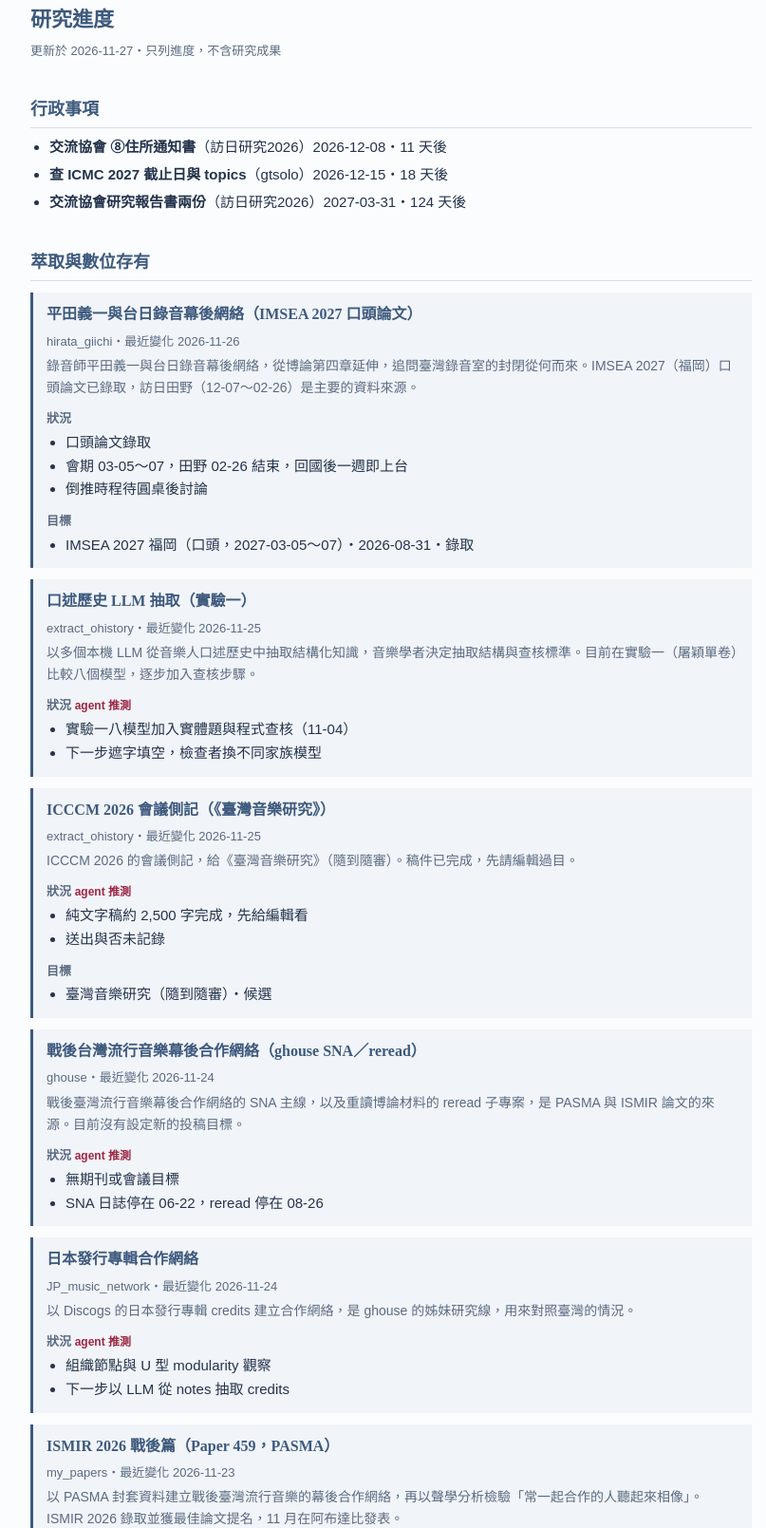
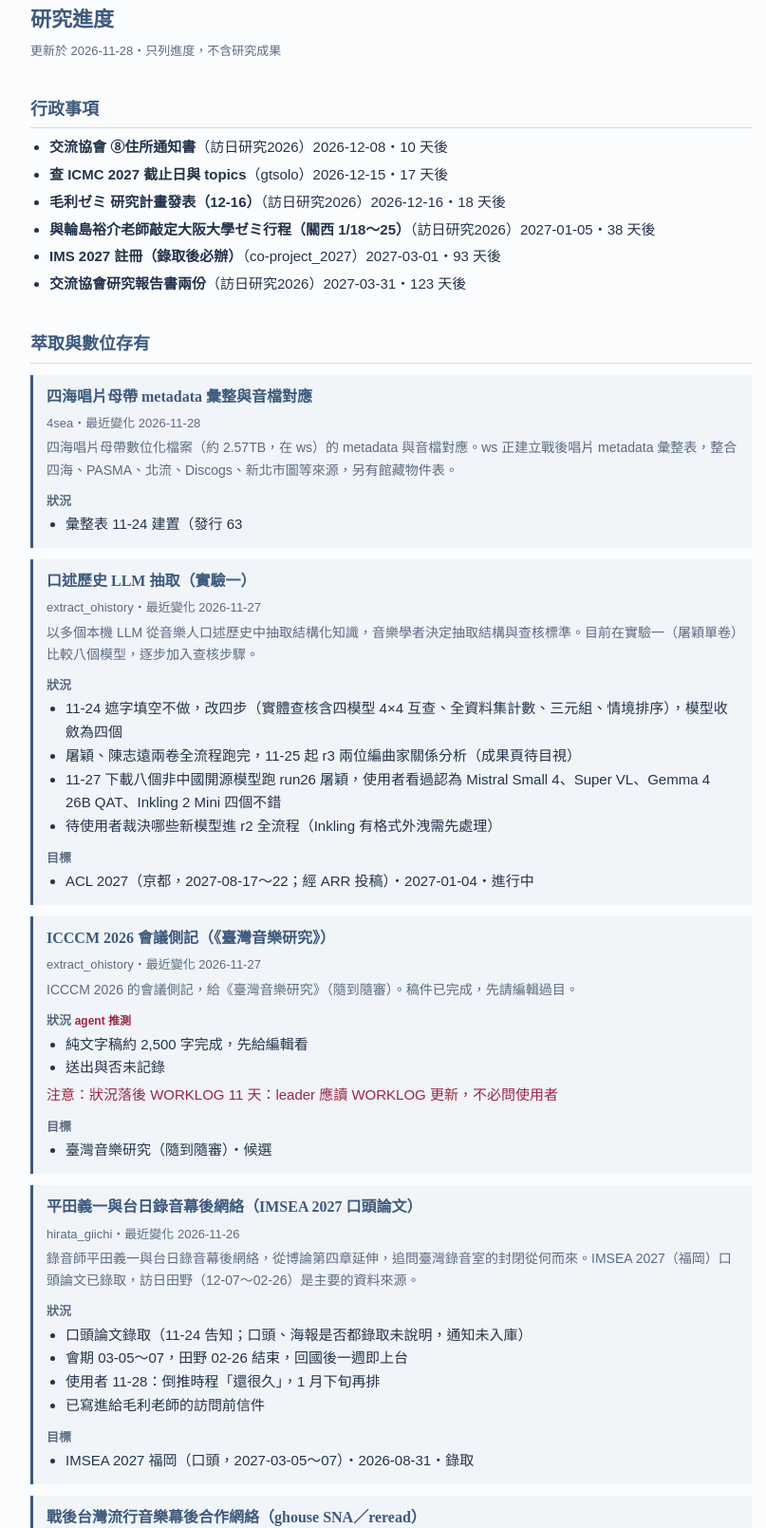
Before and after one commit to bkwmt/team-leader, a plain HTML site: page index.html in a window 1280 px wide. Shown: the part 21-1630 px from the top of the page at 95% size, without its empty margins (228-1035 px from the left). Drawn offline with Linux system fonts and the light colour scheme.

Commit message:
進度頁 2026-11-28

```diff
--- a/index.html
+++ b/index.html
@@ -18,21 +18,23 @@ p{margin:4px 0} ul{margin:2px 0;padding-left:20px} .meta{color:var(--muted);font
 .about{color:var(--muted);font-size:14px} .warn{color:var(--accent)} .guess{color:var(--accent);font-size:12px} .admin li{margin:4px 0}
 </style></head>
 <body><main>
-<h1>研究進度</h1><p class="meta">更新於 2026-11-27・只列進度，不含研究成果</p>
-<h2>行政事項</h2><ul class="admin"><li><b>交流協會 ⑧住所通知書</b>（訪日研究2026）2026-12-08・11 天後</li><li><b>查 ICMC 2027 截止日與 topics</b>（gtsolo）2026-12-15・18 天後</li><li><b>交流協會研究報告書兩份</b>（訪日研究2026）2027-03-31・124 天後</li></ul>
+<h1>研究進度</h1><p class="meta">更新於 2026-11-28・只列進度，不含研究成果</p>
+<h2>行政事項</h2><ul class="admin"><li><b>交流協會 ⑧住所通知書</b>（訪日研究2026）2026-12-08・10 天後</li><li><b>查 ICMC 2027 截止日與 topics</b>（gtsolo）2026-12-15・17 天後</li><li><b>毛利ゼミ 研究計畫發表（12-16）</b>（訪日研究2026）2026-12-16・18 天後</li><li><b>與輪島裕介老師敲定大阪大學ゼミ行程（關西 1/18～25）</b>（訪日研究2026）2027-01-05・38 天後</li><li><b>IMS 2027 註冊（錄取後必辦）</b>（co-project_2027）2027-03-01・93 天後</li><li><b>交流協會研究報告書兩份</b>（訪日研究2026）2027-03-31・123 天後</li></ul>
 <h2>萃取與數位存有</h2>
-<section id="hirata-imsea2027"><h3><a href="#hirata-imsea2027">平田義一與台日錄音幕後網絡（IMSEA 2027 口頭論文）</a></h3><p class="meta">hirata_giichi・最近變化 2026-11-26</p><p class="about">錄音師平田義一與台日錄音幕後網絡，從博論第四章延伸，追問臺灣錄音室的封閉從何而來。IMSEA 2027（福岡）口頭論文已錄取，訪日田野（12-07～02-26）是主要的資料來源。</p><h4>狀況</h4><ul><li>口頭論文錄取</li><li>會期 03-05～07，田野 02-26 結束，回國後一週即上台</li><li>倒推時程待圓桌後討論</li></ul><h4>目標</h4><ul><li>IMSEA 2027 福岡（口頭，2027-03-05～07）・2026-08-31・錄取</li></ul></section>
-<section id="extract-ohistory"><h3><a href="#extract-ohistory">口述歷史 LLM 抽取（實驗一）</a></h3><p class="meta">extract_ohistory・最近變化 2026-11-25</p><p class="about">以多個本機 LLM 從音樂人口述歷史中抽取結構化知識，音樂學者決定抽取結構與查核標準。目前在實驗一（屠穎單卷）比較八個模型，逐步加入查核步驟。</p><h4>狀況 <span class="guess">agent 推測</span></h4><ul><li>實驗一八模型加入實體題與程式查核（11-04）</li><li>下一步遮字填空，檢查者換不同家族模型</li></ul></section>
-<section id="icccm-report-tmr"><h3><a href="#icccm-report-tmr">ICCCM 2026 會議側記（《臺灣音樂研究》）</a></h3><p class="meta">extract_ohistory・最近變化 2026-11-25</p><p class="about">ICCCM 2026 的會議側記，給《臺灣音樂研究》（隨到隨審）。稿件已完成，先請編輯過目。</p><h4>狀況 <span class="guess">agent 推測</span></h4><ul><li>純文字稿約 2,500 字完成，先給編輯看</li><li>送出與否未記錄</li></ul><h4>目標</h4><ul><li>臺灣音樂研究（隨到隨審）・候選</li></ul></section>
-<section id="ghouse-sna"><h3><a href="#ghouse-sna">戰後台灣流行音樂幕後合作網絡（ghouse SNA／reread）</a></h3><p class="meta">ghouse・最近變化 2026-11-24</p><p class="about">戰後臺灣流行音樂幕後合作網絡的 SNA 主線，以及重讀博論材料的 reread 子專案，是 PASMA 與 ISMIR 論文的來源。目前沒有設定新的投稿目標。</p><h4>狀況 <span class="guess">agent 推測</span></h4><ul><li>無期刊或會議目標</li><li>SNA 日誌停在 06-22，reread 停在 08-26</li></ul></section>
-<section id="jp-music-network"><h3><a href="#jp-music-network">日本發行專輯合作網絡</a></h3><p class="meta">JP_music_network・最近變化 2026-11-24</p><p class="about">以 Discogs 的日本發行專輯 credits 建立合作網絡，是 ghouse 的姊妹研究線，用來對照臺灣的情況。</p><h4>狀況 <span class="guess">agent 推測</span></h4><ul><li>組織節點與 U 型 modularity 觀察</li><li>下一步以 LLM 從 notes 抽取 credits</li></ul></section>
+<section id="sihai-masters"><h3><a href="#sihai-masters">四海唱片母帶 metadata 彙整與音檔對應</a></h3><p class="meta">4sea・最近變化 2026-11-28</p><p class="about">四海唱片母帶數位化檔案（約 2.57TB，在 ws）的 metadata 與音檔對應。ws 正建立戰後唱片 metadata 彙整表，整合四海、PASMA、北流、Discogs、新北市圖等來源，另有館藏物件表。</p><h4>狀況</h4><ul><li>彙整表 11-24 建置（發行 63</li></ul></section>
+<section id="extract-ohistory"><h3><a href="#extract-ohistory">口述歷史 LLM 抽取（實驗一）</a></h3><p class="meta">extract_ohistory・最近變化 2026-11-27</p><p class="about">以多個本機 LLM 從音樂人口述歷史中抽取結構化知識，音樂學者決定抽取結構與查核標準。目前在實驗一（屠穎單卷）比較八個模型，逐步加入查核步驟。</p><h4>狀況</h4><ul><li>11-24 遮字填空不做，改四步（實體查核含四模型 4×4 互查、全資料集計數、三元組、情境排序），模型收斂為四個</li><li>屠穎、陳志遠兩卷全流程跑完，11-25 起 r3 兩位編曲家關係分析（成果頁待目視）</li><li>11-27 下載八個非中國開源模型跑 run26 屠穎，使用者看過認為 Mistral Small 4、Super VL、Gemma 4 26B QAT、Inkling 2 Mini 四個不錯</li><li>待使用者裁決哪些新模型進 r2 全流程（Inkling 有格式外洩需先處理）</li></ul><h4>目標</h4><ul><li>ACL 2027（京都，2027-08-17～22；經 ARR 投稿）・2027-01-04・進行中</li></ul></section>
+<section id="icccm-report-tmr"><h3><a href="#icccm-report-tmr">ICCCM 2026 會議側記（《臺灣音樂研究》）</a></h3><p class="meta">extract_ohistory・最近變化 2026-11-27</p><p class="about">ICCCM 2026 的會議側記，給《臺灣音樂研究》（隨到隨審）。稿件已完成，先請編輯過目。</p><h4>狀況 <span class="guess">agent 推測</span></h4><ul><li>純文字稿約 2,500 字完成，先給編輯看</li><li>送出與否未記錄</li></ul><p class="warn">注意：狀況落後 WORKLOG 11 天：leader 應讀 WORKLOG 更新，不必問使用者</p><h4>目標</h4><ul><li>臺灣音樂研究（隨到隨審）・候選</li></ul></section>
+<section id="hirata-imsea2027"><h3><a href="#hirata-imsea2027">平田義一與台日錄音幕後網絡（IMSEA 2027 口頭論文）</a></h3><p class="meta">hirata_giichi・最近變化 2026-11-26</p><p class="about">錄音師平田義一與台日錄音幕後網絡，從博論第四章延伸，追問臺灣錄音室的封閉從何而來。IMSEA 2027（福岡）口頭論文已錄取，訪日田野（12-07～02-26）是主要的資料來源。</p><h4>狀況</h4><ul><li>口頭論文錄取（11-24 告知；口頭、海報是否都錄取未說明，通知未入庫）</li><li>會期 03-05～07，田野 02-26 結束，回國後一週即上台</li><li>使用者 11-28：倒推時程「還很久」，1 月下旬再排</li><li>已寫進給毛利老師的訪問前信件</li></ul><h4>目標</h4><ul><li>IMSEA 2027 福岡（口頭，2027-03-05～07）・2026-08-31・錄取</li></ul></section>
+<section id="ghouse-sna"><h3><a href="#ghouse-sna">戰後台灣流行音樂幕後合作網絡（ghouse SNA／reread）</a></h3><p class="meta">ghouse・最近變化 2026-11-24</p><p class="about">戰後臺灣流行音樂幕後合作網絡的 SNA 主線，以及重讀博論材料的 reread 子專案，是 PASMA 與 ISMIR 論文的來源。目前沒有設定新的投稿目標。</p><h4>狀況</h4><ul><li>北流資料清理完成（11-21），單詞由 Claude 代判後佇列剩 380 待人工</li><li>11-24 定出團體與機構的區分、自然錄音的物種名另立一類，SNA 名字修正對應與排除清單已交 ws 四海彙整表並核對通過</li><li>待決定：132 組大小寫重複人物是否補進 alias_map</li><li>仍無投稿目標</li></ul></section>
+<section id="jp-music-network"><h3><a href="#jp-music-network">日本發行專輯合作網絡</a></h3><p class="meta">JP_music_network・最近變化 2026-11-24</p><p class="about">以 Discogs 的日本發行專輯 credits 建立合作網絡，是 ghouse 的姊妹研究線，用來對照臺灣的情況。</p><h4>狀況 <span class="guess">agent 推測</span></h4><ul><li>組織節點與 U 型 modularity 觀察</li><li>下一步以 LLM 從 notes 抽取 credits</li><li>11-24 只有資料移到外接碟 MCTLab（執行前須接上），研究本身無新進展</li></ul></section>
 <section id="ismir2026-postwar"><h3><a href="#ismir2026-postwar">ISMIR 2026 戰後篇（Paper 459，PASMA）</a></h3><p class="meta">my_papers・最近變化 2026-11-23</p><p class="about">以 PASMA 封套資料建立戰後臺灣流行音樂的幕後合作網絡，再以聲學分析檢驗「常一起合作的人聽起來相像」。ISMIR 2026 錄取並獲最佳論文提名，11 月在阿布達比發表。</p><h4>狀況</h4><ul><li>已發表（最佳論文提名，未獲獎）</li><li>擴寫 TISMIR 期刊版</li><li>PASMA 網站內容審閱與陳志遠生年勘誤（論文 1941、網站 1950）待處理</li></ul><h4>目標</h4><ul><li>ISMIR 2026・2026-08-03・錄取</li><li>TISMIR（ISMIR 論文擴充為期刊版；最佳論文提名者擴寫投稿為不成文慣例，隨時收稿，截止日未定）・進行中</li></ul></section>
-<section id="ntubonn-mecad"><h3><a href="#ntubonn-mecad">NTU-Bonn mecad 抽取與可視化</a></h3><p class="meta">NTU-Bonn・最近變化 2026-11-23</p><p class="about">台德合作計畫（NSTC-DFG 2027–2030）中由我負責的歷史資料抽取與可視化。德方負責事件資料庫與前端，台方負責方法與分析；正式經費開始前要交付事件篩選與學術摘要抽取的 pilot。</p><h4>狀況</h4><ul><li>海報錄取，楊建章與 Tobias Janz 的 panel 未錄（與投稿時「偏好 panel」相反）</li><li>P0–P3 全量完成，學術摘要 pilot 未開始</li></ul><h4>目標</h4><ul><li>IMSEA 2027 海報（與蘇黎合投）・2026-08-31・錄取</li><li>台北 kick-off workshop（2027-03 初，日期暫定）・2027-03-01・進行中</li></ul></section>
+<section id="ntubonn-mecad"><h3><a href="#ntubonn-mecad">NTU-Bonn mecad 抽取與可視化</a></h3><p class="meta">NTU-Bonn・最近變化 2026-11-23</p><p class="about">台德合作計畫（NSTC-DFG 2027–2030）中由我負責的歷史資料抽取與可視化。德方負責事件資料庫與前端，台方負責方法與分析；正式經費開始前要交付事件篩選與學術摘要抽取的 pilot。</p><h4>狀況</h4><ul><li>海報錄取，楊建章與 Tobias Janz 的 panel 未錄（與投稿時「偏好 panel」相反）</li><li>P0–P3 全量完成，學術摘要 pilot 未開始</li><li>11-23 只有桌面舊快照歸檔，研究本身自 09-02 後無新進展</li></ul><h4>目標</h4><ul><li>IMSEA 2027 海報（與蘇黎合投）・2026-08-31・錄取</li><li>台北 kick-off workshop（2027-03 初，日期暫定）・2027-03-01・進行中</li></ul></section>
 <section id="prewar-stem-tagging"><h3><a href="#prewar-stem-tagging">戰前 78 轉分軌自動標註</a></h3><p class="meta">prewar_stem_tagging・最近變化 2026-11-18</p><p class="about">戰前 78 轉錄音經 demucs 分軌後，自動標註純樂器、純雜音等片段，作為資料增強素材庫，下游是鈞右的 RoFormer 預訓練。主管線在工作站，mac 端負責黃金標準試聽工具與公開站。</p><h4>狀況 <span class="guess">agent 推測</span></h4><ul><li>4／8／10 秒三種窗長全量完成並公開</li><li>黃金標準兩輪（各 120 窗）0 筆，等使用者標註</li><li>尚未通知鈞右下載區新選項</li></ul></section>
-<section id="muhou-journal-ab"><h3><a href="#muhou-journal-ab">博論改寫兩篇英文期刊（A 事件史、B 方法論）</a></h3><p class="meta">my_papers・最近變化 2026-08-04</p><p class="about">把博論拆寫成兩篇英文期刊論文：A 篇寫錄音實踐的標準化（事件史），B 篇寫以幕後為方法（方法論）。由 Claude 出英文初稿、作者逐節重寫，原訂兩篇同時投出。</p><h4>狀況</h4><ul><li>骨架 v2 已建（08-04）</li><li>待決定 muhou 英文注解與交付節奏</li><li>照現況年底投出會來不及，三條路（加快、先投 A 篇、延到訪日後）圓桌結束後再討論</li></ul><p class="warn">注意：照現況會來不及：可加快、修改內容或轉投其他會議</p><p class="warn">注意：WORKLOG 已 115 天沒有紀錄</p><h4>目標</h4><ul><li>Ethnomusicology／Ethnomusicology Forum（刊物未綁定）・2026-12-31・進行中</li></ul></section>
+<section id="muhou-journal-ab"><h3><a href="#muhou-journal-ab">博論改寫兩篇英文期刊（A 事件史、B 方法論）</a></h3><p class="meta">my_papers・最近變化 2026-08-04</p><p class="about">把博論拆寫成兩篇英文期刊論文：A 篇寫錄音實踐的標準化（事件史），B 篇寫以幕後為方法（方法論）。由 Claude 出英文初稿、作者逐節重寫，原訂兩篇同時投出。</p><h4>狀況</h4><ul><li>骨架 v2 已建（08-04）</li><li>11-28 使用者決定加快，維持 12-31 兩篇同投（與 ACL 01-04、毛利ゼミ 12-16、12-07 出國同時進行）</li></ul><p class="warn">注意：照現況會來不及：可加快、修改內容或轉投其他會議</p><p class="warn">注意：WORKLOG 已 116 天沒有紀錄</p><h4>目標</h4><ul><li>Ethnomusicology／Ethnomusicology Forum（刊物未綁定）・2026-12-31・進行中</li></ul></section>
+<section id="prewar-transimperial-ims2027"><h3><a href="#prewar-transimperial-ims2027">戰前臺灣音樂作為跨帝國生態系（IMS 2027 Free Paper）</a></h3><p class="meta">co-project_2027・最近變化 2026-07-09</p><p class="about">以 Fumitaka Yamauchi 的 transimperial 概念為出發點，把戰前臺灣音樂視為跨越多重帝國秩序、在地實踐與區域媒體網絡形成的音樂生態系；以 AI 輔助方法（跨語言實體對齊、事件與關係抽取、多模態表徵、時間網絡分析）重新接回散落各處、跨語言與跨媒介的史料。</p><h4>狀況</h4><ul><li>Free Paper 錄取（2026-11-26 通知）</li><li>題目 Prewar Taiwanese Music as a Transimperial Ecosystem：AI-assisted Reconstruction across Fragmented and Multimodal Archives</li></ul><p class="warn">注意：WORKLOG 已 142 天沒有紀錄</p><h4>目標</h4><ul><li>IMS 2027 第 22 屆大會（挪威 Stavanger，2027-08-02～06）・2026-06-15・錄取</li></ul><h4>里程碑</h4><ul><li>IMS 註冊（2027-01-11 開放）・2027-03-01</li></ul></section>
 <h2>音樂分析與表演應用</h2>
-<section id="gtsolo"><h3><a href="#gtsolo">吉他即興音訊＋手部影像資料集與無監督 token</a></h3><p class="meta">gtsolo・最近變化 2026-11-27</p><p class="about">錄製本人的電吉他即興 solo，同步取得 DI 與按弦手影像，不逐音標註，讓模型自己找出演奏單位再做 solo 生成。先以 iPhone 做前導實驗，正式錄製一次做完（光學動作捕捉＋多視角影片＋音訊）。</p><h4>狀況</h4><ul><li>題目成形，文獻收集進行中</li><li>前導實驗出國前開始</li><li>ICMC 走哪一條路未定</li></ul><h4>目標</h4><ul><li>ICMC 2027 桃園（短論文，截止日未公布）・候選</li></ul><h4>里程碑</h4><ul><li>iPhone 前導實驗・2026-12-06</li></ul></section>
-<section id="jazzification"><h3><a href="#jazzification">Jazzification</a></h3><p class="meta">Jazzification・最近變化 2026-11-24</p><p class="about">以爵士樂 corpus 試驗 rule based 為主的音樂分析，也不排斥以計算方法發展互動式的音樂與表演應用。</p><h4>狀況 <span class="guess">agent 推測</span></h4><ul><li>全資料庫 quantize 完成（456 首 solo）</li><li>下一步三連音偵測、跨小節連結線、抽聽驗證</li></ul></section>
+<section id="gtsolo"><h3><a href="#gtsolo">吉他即興音訊＋手部影像資料集與無監督 token</a></h3><p class="meta">gtsolo・最近變化 2026-11-28</p><p class="about">錄製本人的電吉他即興 solo，同步取得 DI 與按弦手影像，不逐音標註，讓模型自己找出演奏單位再做 solo 生成。先以 iPhone 做前導實驗，正式錄製一次做完（光學動作捕捉＋多視角影片＋音訊）。</p><h4>狀況</h4><ul><li>投稿目標 11-26 改為 ISMIR、SMC（ICMC 不列主力）</li><li>前導實驗未錄製，30 秒試拍與 ws 解碼仍訂 12-07 前</li><li>11-27 文獻補查約 92 筆，論文改以單人深度、控制區多 take、無監督單位區隔</li><li>網路影片管線在 ws 跑完第一輪（screen 839 支），修正 bot 驗證未觸發暫停的 bug 後補跑中，完成後由使用者檢查約 50 張對照圖校準門檻</li><li>待定：生成方向、多速度與否（與 Vincent 討論）</li></ul><h4>目標</h4><ul><li>ICMC 2027 桃園（短論文，截止日未公布）・略過</li><li>ISMIR 2027（截止日未查）・進行中</li><li>SMC 2027（截止日未查）・候選</li></ul><h4>里程碑</h4><ul><li>iPhone 前導實驗・2026-12-06</li></ul></section>
+<section id="jazzification"><h3><a href="#jazzification">Jazzification</a></h3><p class="meta">Jazzification・最近變化 2026-11-24</p><p class="about">以爵士樂 corpus 試驗 rule based 為主的音樂分析，也不排斥以計算方法發展互動式的音樂與表演應用。</p><h4>狀況 <span class="guess">agent 推測</span></h4><ul><li>全資料庫 quantize 完成（456 首 solo）</li><li>下一步三連音偵測、跨小節連結線、抽聽驗證</li><li>11-24 只有資料移到外接碟 MCTLab，研究本身無新進展</li></ul></section>
 <h2>計畫申請</h2>
 <section id="sinica-postdoc-app"><h3><a href="#sinica-postdoc-app">中研院院級博後申請</a></h3><p class="meta">中研院博士後・最近變化 2026-08-31</p><p class="about">中研院院級博士後研究學者申請，題目「資料、知識與數位存有：台灣音樂史料的跨模態抽取與驗證」，學術導師蘇黎。</p><h4>狀況</h4><ul><li>計畫書已送出，等待結果</li></ul><p class="meta">等待：審查結果</p><h4>目標</h4><ul><li>院級博後（已送出，待結果）・進行中</li></ul></section>
 <section id="co-project-2027"><h3><a href="#co-project-2027">台大×中研院 2027 合作計畫（日治音樂史料計算分析）</a></h3><p class="meta">co-project_2027・最近變化 2026-07-09</p><p class="about">台大與中研院 2027 創新性合作計畫，以計算方法分析日治臺灣音樂史料；音樂所王櫻芬主導，中研院蘇黎以 AI 配合。</p><h4>狀況</h4><ul><li>計畫書已送出，等待審查結果</li></ul><p class="meta">等待：審查結果</p></section>
```
